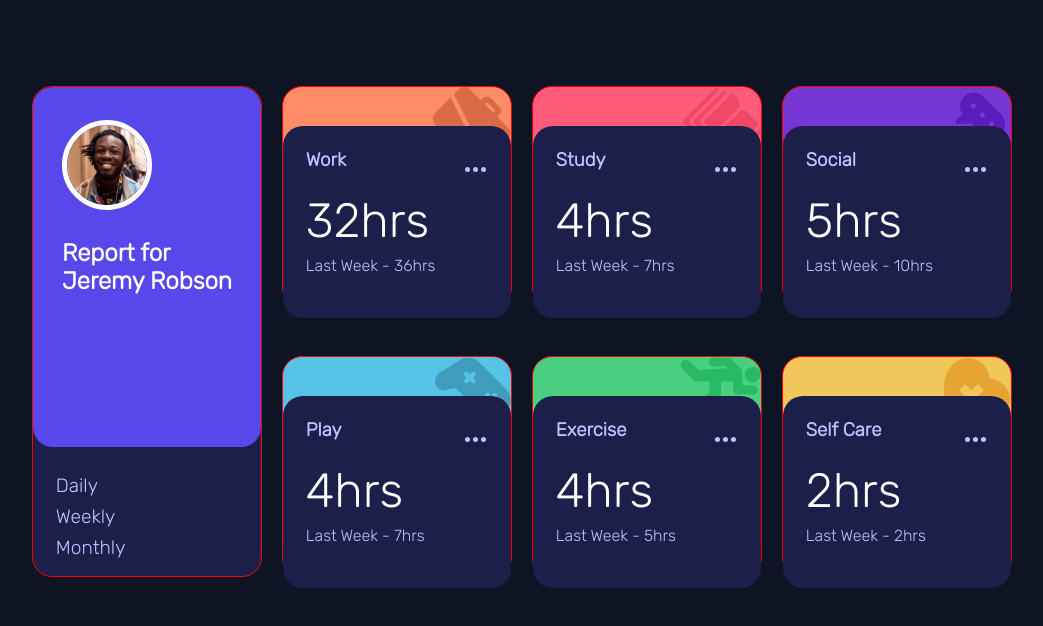
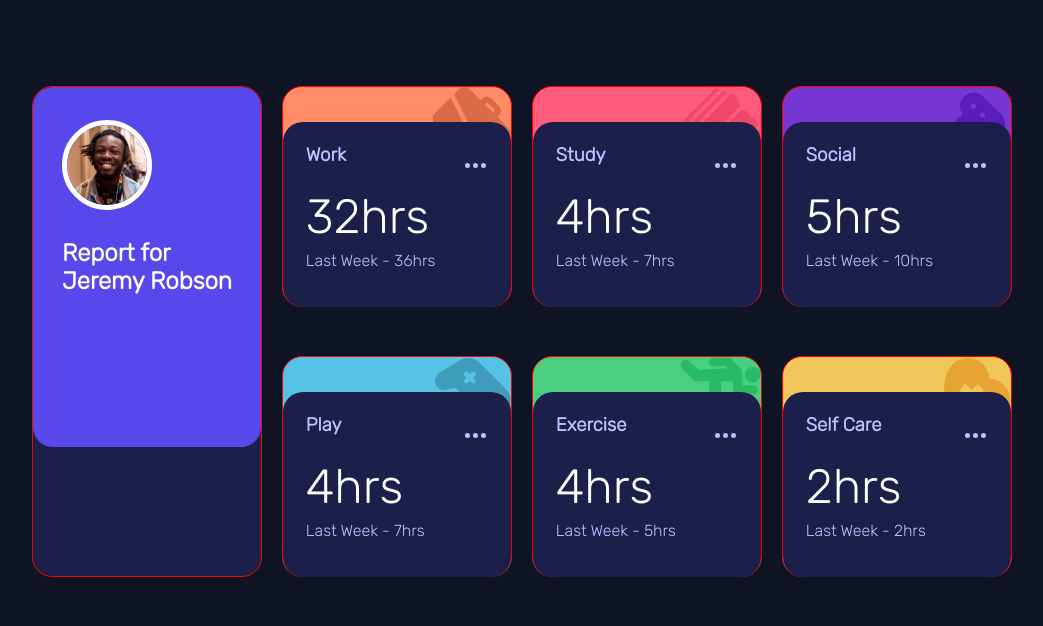
Before and after one commit to den-codes/time-tracking-dashboard, a plain HTML site: page index.html in a window 1280 px wide. Shown: the whole page, without its empty margins (160-1203 px from the left). Drawn offline with Linux system fonts and the light colour scheme.

Commit message:
fixed positioning of elements

```diff
--- a/style.css
+++ b/style.css
@@ -54,6 +54,7 @@ body{
     grid-column: 1;
     grid-row: 1 / 3;
     border-radius: 20px;
+    position: relative;
     background-color: var(--dark-blue);
 }
 .sub-report{
@@ -61,9 +62,10 @@ body{
     flex-direction: column;
     align-items: center;
     justify-content: center;
-    position:relative;
+    position:absolute;
     margin-top: 0px !important;
     height: 45vh;
+    width: 100%;
     background-color: var(--blue);
     color: white;
     border-radius: 20px;
@@ -85,17 +87,21 @@ body{
     font-size: 1.2em;
     font-weight: var(--semi-bold);
     color: var(--pale-blue);
+    z-index: 3;
 }
 .text span{
     margin-top: 4%;
 }
+#card{
+    position: relative;
+}
 .sub-card{
-    margin-top: 3% !important;
+    margin-top: 15% !important;
     background-color: var(--dark-blue);
     border-radius: 20px;
     color: var(--pale-blue);
     position: absolute;
-    height: 24vh;
+    height: 85%;
     width: 228px;
 }
 .sub-card h3{
```
